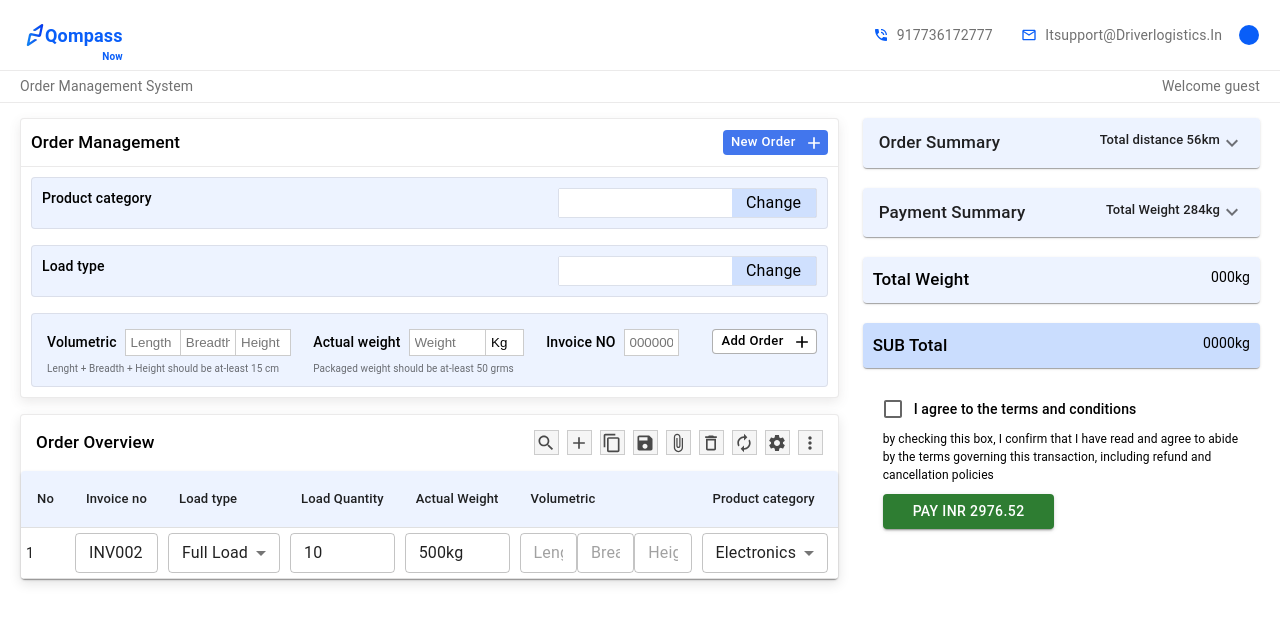
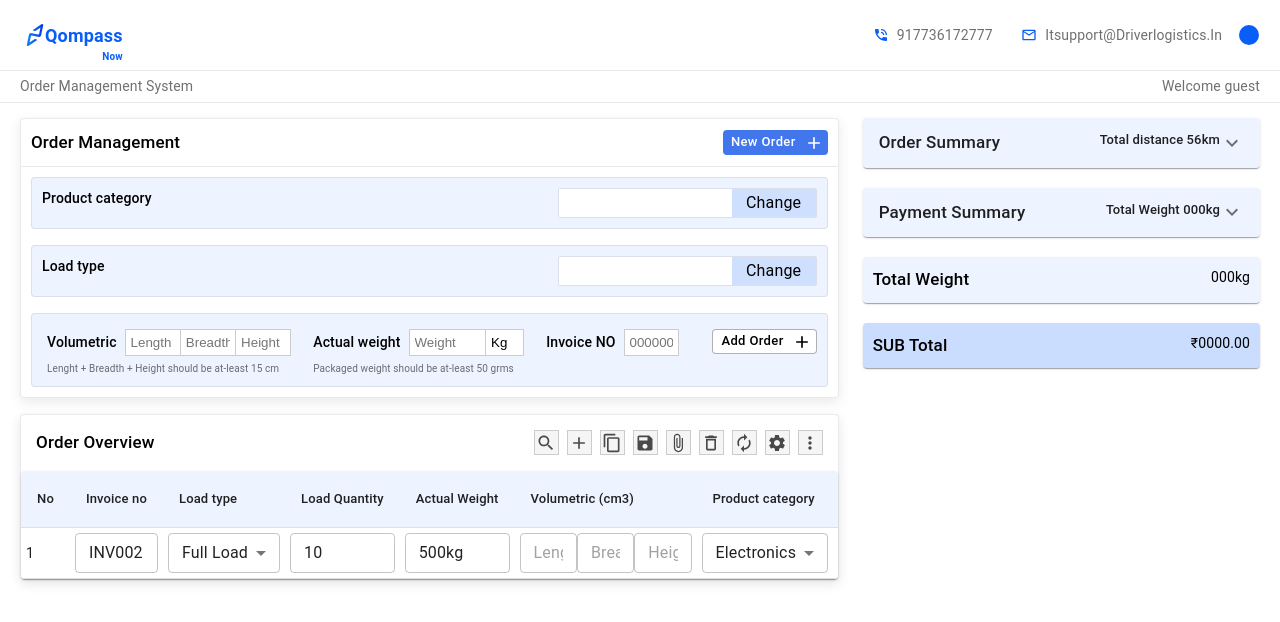
Before and after one commit to sanjaii1/driverLogi-qompassNow-app, a React (Create React App) app: page / in a window 1280 px wide. Shown: the top 622 px of the page. Built offline with nearby package versions, Linux system fonts and the light colour scheme.

Commit message:
feat: flow change

```diff
--- a/src/pages/componets/addOrder.js
+++ b/src/pages/componets/addOrder.js
@@ -3,7 +3,7 @@ import { Modal, Box, Typography, Button } from "@mui/material";
 import Lottie from "lottie-react";
 import animationData from "../../assets/json/Animation - 1727198354857.json";
 
-export default function AddOrder({ open, handleClose }) {
+export default function AddOrder({ open, handleClose, setNewOrderACtive }) {
   return (
     <Modal
       open={open}
@@ -53,7 +53,10 @@ export default function AddOrder({ open, handleClose }) {
               opacity: 1,
             },
           }}
-          onClick={handleClose}
+          onClick={() => {
+            handleClose();
+            setNewOrderACtive(true);
+          }}
         >
           Ok
         </Button>
--- a/src/pages/componets/aside.js
+++ b/src/pages/componets/aside.js
@@ -21,7 +21,7 @@ import PickupAddress from "./pickupAddress";
 import DeliveryAddress from "./deliveryAddress";
 import BookConfirm from "./bookConfirm";
 
-export default function Aside() {
+export default function Aside({ setNewOrderACtive, newOrderActive }) {
   const [openPickUp, setOpenPickUp] = React.useState(false);
   const [openDelivery, setOpenDelivery] = React.useState(false);
   const [openBookConfirm, setOpenBookConfirm] = React.useState(false);
@@ -41,7 +41,6 @@ export default function Aside() {
         <Accordion
           sx={{
             background: "#095ef812",
-
           }}
         >
           <AccordionSummary
@@ -194,7 +193,7 @@ export default function Aside() {
                   verticalAlign: "middle",
                   marginRight: 1,
                   fontSize: "16px",
-                  color:"#a7a7a7ab"
+                  color: "#a7a7a7ab",
                 }}
               />
               The estimated cost may vary from the final shipping cost based on
@@ -227,7 +226,7 @@ export default function Aside() {
                 {" "}
                 <Typography sx={{ fontSize: "13px", fontWeight: 500 }}>
                   {" "}
-                  Total Weight 284kg{" "}
+                  Total Weight {newOrderActive === true ? "284kg" : "000kg"}
                 </Typography>
               </Box>
             </Box>
@@ -391,7 +390,9 @@ export default function Aside() {
         <Typography sx={{ fontSize: "17px", fontWeight: 550 }}>
           Total Weight
         </Typography>
-        <Typography sx={{ fontSize: "14px" }}>000kg</Typography>
+        <Typography sx={{ fontSize: "14px" }}>
+          {newOrderActive === true ? "118kg" : "000kg"}
+        </Typography>
       </Box>
       <Box
         sx={{
@@ -407,42 +408,46 @@ export default function Aside() {
         <Typography sx={{ fontSize: "17px", fontWeight: 550 }}>
           SUB Total
         </Typography>
-        <Typography sx={{ fontSize: "14px" }}>0000kg</Typography>
+        <Typography sx={{ fontSize: "14px" }}>
+          {newOrderActive === true ? "₹2976.52" : "₹0000.00"}
+        </Typography>
       </Box>
-
+      {newOrderActive && (
         <Box
           sx={{
             padding: "20px",
           }}
         >
           <FormControlLabel
-          control={<Checkbox  />}
+            control={<Checkbox />}
             label={
-            <Typography style={{ fontWeight: 550,fontSize:"14px" }}>
+              <Typography style={{ fontWeight: 550, fontSize: "14px" }}>
                 I agree to the terms and conditions
               </Typography>
             }
           />
-        <Typography sx={{fontSize:'12px'}}>
-          by checking this box, I confirm that I have read and agree to abide by
-          the terms governing this transaction, including refund and
-          cancellation policies
+          <Typography sx={{ fontSize: "12px" }}>
+            by checking this box, I confirm that I have read and agree to abide
+            by the terms governing this transaction, including refund and
+            cancellation policies
           </Typography>
           <Button
             variant="contained"
             color="success"
-          sx={{ padding: "5px 30px 5px 30px", marginTop: "10px" }}
+            sx={{ padding: "5px 30px", marginTop: "10px" }}
             onClick={handleOpenBookConfirm}
           >
             Pay INR 2976.52
           </Button>
         </Box>
+      )}
 
       <PickupAddress open={openPickUp} handleClose={handleClosePickUp} />
       <DeliveryAddress open={openDelivery} handleClose={handleCloseDelivery} />
       <BookConfirm
         open={openBookConfirm}
         handleClose={handleCloseBookConfirm}
+        setNewOrderACtive={setNewOrderACtive}
       />
     </Box>
   );
--- a/src/pages/componets/bookConfirm.js
+++ b/src/pages/componets/bookConfirm.js
@@ -19,7 +19,7 @@ import ArrowBackIcon from "@mui/icons-material/ArrowBack";
 import AddCircleOutlineIcon from "@mui/icons-material/AddCircleOutline";
 import CheckCircleIcon from "@mui/icons-material/CheckCircle";
 
-export default function BookConfirm({ open, handleClose }) {
+export default function BookConfirm({ open, handleClose, setNewOrderACtive }) {
   return (
     <Modal
       open={open}
@@ -366,9 +366,17 @@ export default function BookConfirm({ open, handleClose }) {
                       >
                         <AddCircleOutlineIcon
                           sx={{ fontSize: "16px", mr: 1, cursor: "pointer" }}
+                          onClick={() => {
+                            setNewOrderACtive(false);
+                            handleClose();
+                          }}
                         />
                         <Typography
                           sx={{ fontSize: "14px", cursor: "pointer" }}
+                          onClick={() => {
+                            setNewOrderACtive(false);
+                            handleClose();
+                          }}
                         >
                           Create an another Order
                         </Typography>
--- a/src/pages/componets/mainLayout.js
+++ b/src/pages/componets/mainLayout.js
@@ -1,17 +1,22 @@
-import React from "react";
+import React, { useState } from "react";
 import { Box, Grid } from "@mui/material";
 import OrderManagement from "./orderManagement";
 import OrderOverview from "./orderOverview";
 import Aside from "./aside";
 
-export default function mainLayout() {
+export default function MainLayout() {
+  const [newOrderActive, setNewOrderACtive] = useState(false);
+
   return (
     <Box sx={{ padding: "15px 20px 15px 20px" }}>
       <Grid container spacing={3}>
         <Grid item xs={12} sm={12} md={8} lg={8} xl={8}>
           <Grid container>
             <Grid item xs={12} sm={12} md={12} lg={12} xl={12}>
-              <OrderManagement />
+              <OrderManagement
+                setNewOrderACtive={setNewOrderACtive}
+                newOrderActive={newOrderActive}
+              />
             </Grid>
             <Grid item xs={12} sm={12} md={12} lg={12} xl={12}>
               <OrderOverview />
@@ -19,7 +24,10 @@ export default function mainLayout() {
           </Grid>
         </Grid>
         <Grid item xs={12} sm={12} md={4} lg={4} xl={4}>
-          <Aside />
+          <Aside
+            setNewOrderACtive={setNewOrderACtive}
+            newOrderActive={newOrderActive}
+          />
         </Grid>
       </Grid>
     </Box>
--- a/src/pages/componets/orderManagement.js
+++ b/src/pages/componets/orderManagement.js
@@ -13,7 +13,7 @@ import Plastic from "../../assets/image/plastic.png";
 import { Formik, Form, Field } from "formik";
 import AddOrder from "./addOrder";
 
-export default function OrderManagement() {
+export default function OrderManagement({ setNewOrderACtive, newOrderActive }) {
   const [selectProductCateActive, setSelectProductCateActive] = useState(false);
   const [selectLoadTypeActive, setSelectLoadTypeActive] = useState(false);
   const [selectedItem, setSelectedItem] = useState(null);
@@ -54,8 +54,8 @@ export default function OrderManagement() {
     setSelectLoadTypeActive(false);
     setSelectedItem(null);
     setSelectedLoadItem(null);
+    setNewOrderACtive(false);
   };
-
 
   const handleCloseAddOrder = () => setOpenAddOrder(false);
 
@@ -63,7 +63,9 @@ export default function OrderManagement() {
     console.log("Form Values:", values);
 
     resetForm();
-    setOpenAddOrder(true)
+    setOpenAddOrder(true);
+
+
   };
 
   const restrictToNumbers = (e) => {
@@ -100,7 +102,10 @@ export default function OrderManagement() {
               display="flex"
               justifyContent={{ xs: "center", sm: "flex-start" }}
             >
-              <Typography variant="h6" sx={{ fontWeight: 550, fontSize:"17px" }}>
+              <Typography
+                variant="h6"
+                sx={{ fontWeight: 550, fontSize: "17px" }}
+              >
                 Order Management
               </Typography>
             </Box>
@@ -116,12 +121,14 @@ export default function OrderManagement() {
               <Button
                 sx={{
                   textTransform: "capitalize",
-                  backgroundColor: "#4276ed",
+                  backgroundColor:
+                    newOrderActive === true ? "#1a1a1a73" : "#4276ed",
                   color: "#fff",
                   fontSize: "13px",
                   height: "25px",
                   "&:hover": {
-                    backgroundColor: "#4276ed",
+                    backgroundColor:
+                      newOrderActive === true ? "#1a1a1a73" : "#4276ed",
                     opacity: 1,
                   },
                 }}
@@ -149,7 +156,13 @@ export default function OrderManagement() {
               >
                 <Grid container>
                   <Grid item xs={12} sm={6} md={6} lg={8} xl={8}>
-                    <Typography sx={{ color: "#000000", fontWeight: 550, fontSize:"14px" }}>
+                    <Typography
+                      sx={{
+                        color: "#000000",
+                        fontWeight: 550,
+                        fontSize: "14px",
+                      }}
+                    >
                       Product category
                     </Typography>
                   </Grid>
@@ -283,7 +296,13 @@ export default function OrderManagement() {
               >
                 <Grid container>
                   <Grid item xs={12} sm={6} md={6} lg={8} xl={8}>
-                    <Typography sx={{ color: "#000000", fontWeight: 550,fontSize:"14px" }}>
+                    <Typography
+                      sx={{
+                        color: "#000000",
+                        fontWeight: 550,
+                        fontSize: "14px",
+                      }}
+                    >
                       Load type
                     </Typography>
                   </Grid>
@@ -334,7 +353,6 @@ export default function OrderManagement() {
                   borderRadius: "4px",
                   boxShadow: 6,
                   border: "1px solid #5855551f",
-
                 }}
               >
                 <Grid container spacing={2}>
@@ -476,7 +494,6 @@ export default function OrderManagement() {
           <Grid item xs={12} sm={12} md={12} lg={12} xl={12}>
             <Box
               sx={{
-
                 borderRadius: "4px",
                 // boxShadow: 1,
                 border: "1px solid #5855551f",
@@ -713,7 +730,7 @@ export default function OrderManagement() {
         </Grid>
       </Box>
 
-      <AddOrder open={openAddOrder} handleClose={handleCloseAddOrder} />
+      <AddOrder open={openAddOrder} handleClose={handleCloseAddOrder} setNewOrderACtive={setNewOrderACtive} />
     </Box>
   );
 }
--- a/src/pages/componets/orderOverview.js
+++ b/src/pages/componets/orderOverview.js
@@ -178,7 +178,7 @@ export default function OrderOverview() {
                 <TableCell sx={{whiteSpace:'nowrap'  , fontSize:"13px", fontWeight:550}}>Load type</TableCell>
                 <TableCell sx={{whiteSpace:'nowrap' , fontSize:"13px", fontWeight:550}}>Load Quantity</TableCell>
                 <TableCell sx={{whiteSpace:'nowrap' , fontSize:"13px", fontWeight:550}}>Actual Weight</TableCell>
-                <TableCell sx={{whiteSpace:'nowrap', minWidth:"150px" , fontSize:"13px", fontWeight:550}}>Volumetric</TableCell>
+                <TableCell sx={{whiteSpace:'nowrap', minWidth:"150px" , fontSize:"13px", fontWeight:550}}>Volumetric (cm3)</TableCell>
                 <TableCell sx={{whiteSpace:'nowrap' , fontSize:"13px", fontWeight:550}}>Product category</TableCell>
                 <TableCell sx={{whiteSpace:'nowrap' , fontSize:"13px", fontWeight:550}}>HAZMAT class</TableCell>
                 <TableCell sx={{whiteSpace:'nowrap' , fontSize:"13px", fontWeight:550}}>Action</TableCell>
```
Lines whose indentation alone changed are shown as unchanged.
